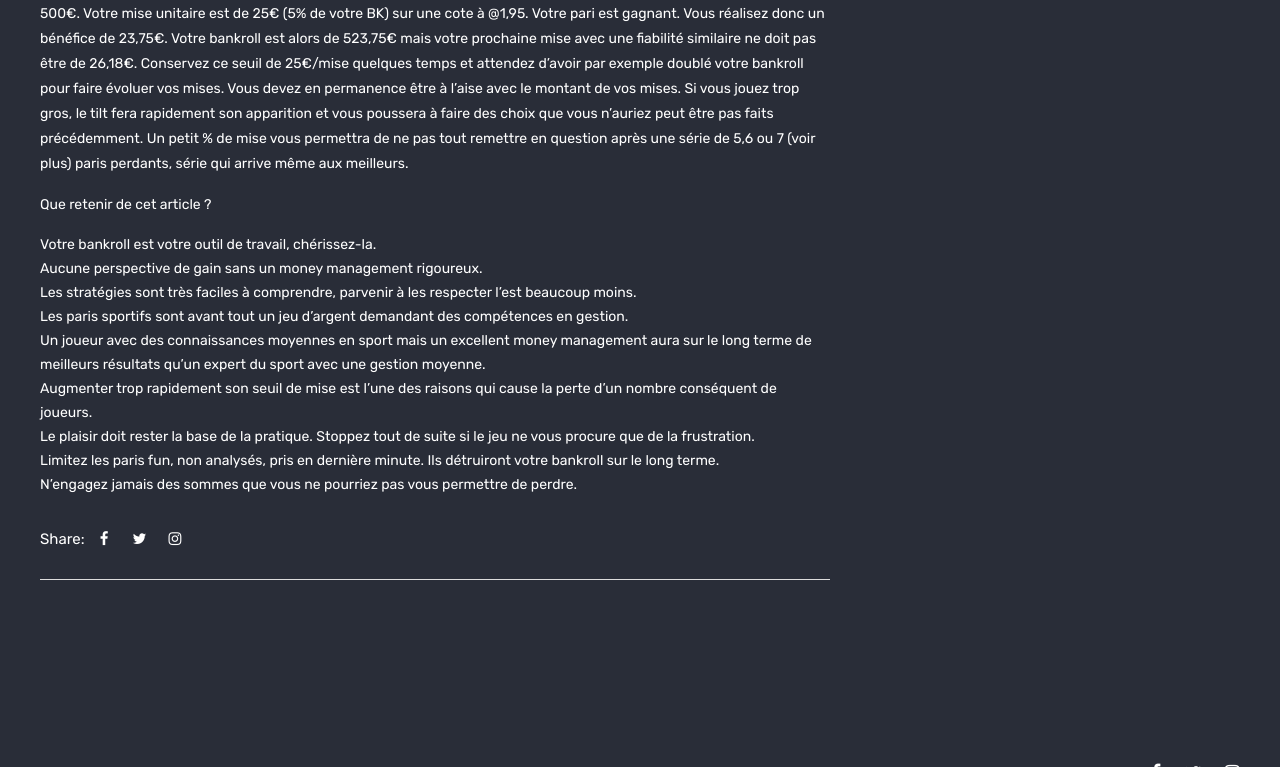
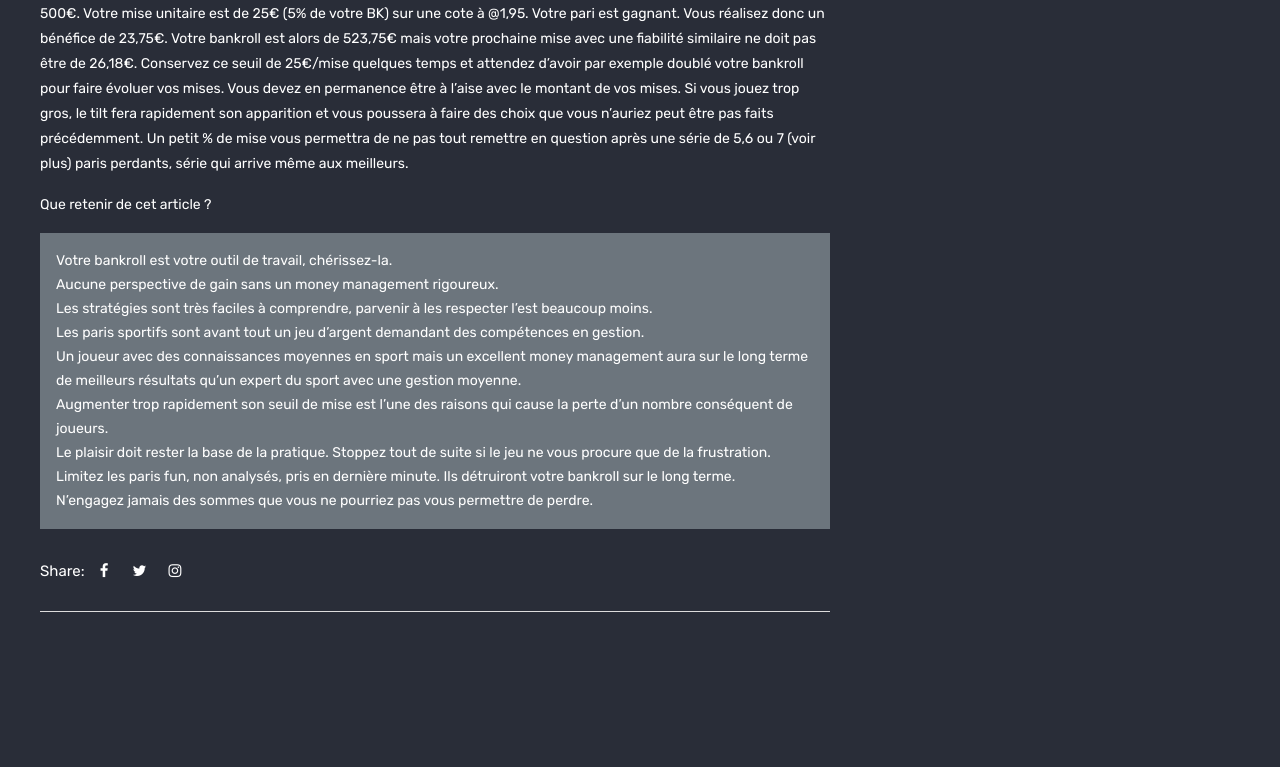
Before and after one commit to Sebastien-Lataix/landing_beta, a Symfony app: template templates/article/gestion-bankroll-paris-sportifs.html.twig in a window 1280 px wide. Shown: the part 2432-3199 px from the top of the page. Run offline with Twig, Linux system fonts and the light colour scheme; the template is opened without the code that fills it, so the values that code supplies are empty; some libraries are stand-ins or nearby versions.

Commit message:
seb 27/11/2022 correction fautes

```diff
--- a/templates/article/gestion-bankroll-paris-sportifs.html.twig
+++ b/templates/article/gestion-bankroll-paris-sportifs.html.twig
@@ -143,6 +143,7 @@
                                     5,6 ou 7 (voir plus) paris perdants, série qui arrive même aux meilleurs.</p>
                                 <div class="">
                                     <p>Que retenir de cet article ?</p>
+                                    <div class="container-list">
                                     <ul>
                                         <li>Votre bankroll est votre outil de travail, chérissez-la.</li>
                                         <li>Aucune perspective de gain sans un money management rigoureux.</li>
@@ -169,6 +170,7 @@
                                             perdre.
                                         </li>
                                     </ul>
+                                    </div>
                                 </div>
                                 <div class="tag-social">
                                     <div class="social-icon float-left">
```
